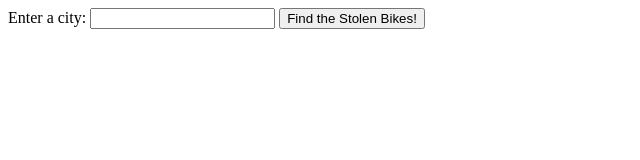
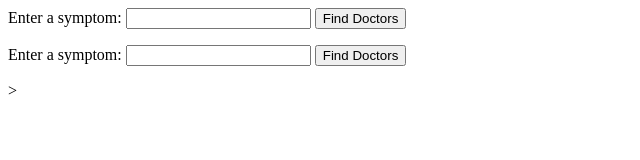
Before and after one commit to linbaker/Doctor-LookUp, a website: page src/index.html in a window 1280 px wide. Shown: the whole page, without its empty margins (0-640 px from the left). Drawn offline with Linux system fonts and the light colour scheme.

```diff
--- a/src/index.html
+++ b/src/index.html
@@ -1,20 +1,31 @@
 <!DOCTYPE html>
 <html lang="en" dir="ltr">
+
 <head>
   <meta charset="utf-8">
   <title>Doctor Search</title>
 </head>
+
 <body>
-    <label for="city">Enter a city:</label>
-            <input id="city" type="text">
-            <button class="btn-success" id="searchSymptom">Find the Stolen Bikes!</button>
 
-
+  <label for="symptom">Enter a symptom:</label>
+  <input id="symptom" type="text">
+  <button class="btn-success" id="searchSymptom">Find Doctors</button>
   <ul>
     <div class=".listDoctors">
-
     </div>
   </ul>
+  <div class="showErrors"></div>
+
+  <label for="symptom">Enter a symptom:</label>
+  <input id="symptom" type="text">
+  <button class="btn-success" id="searchSymptom">Find Doctors</button>
+  <ul>
+    <div class=".listDoctorsName">
+    </div>
+  </ul>
+  <div class="showErrors"></div>>
 
 </body>
+
 </html>
```
Lines whose indentation alone changed are shown as unchanged.
